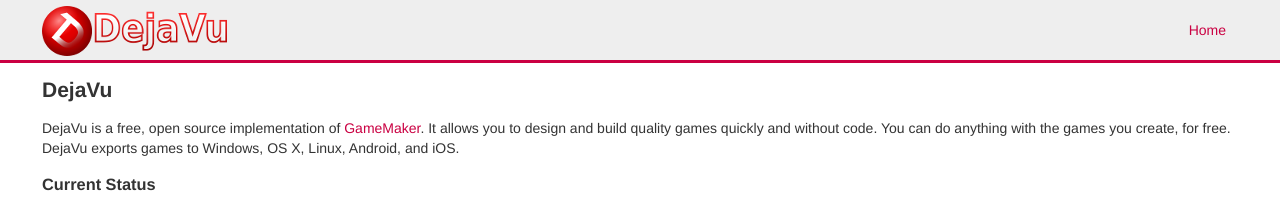
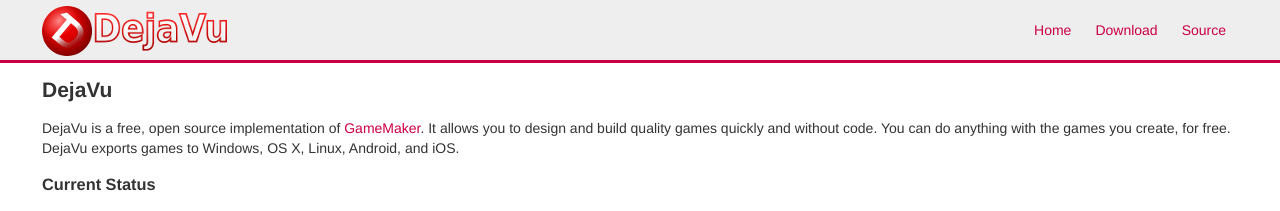
Before and after one commit to rpjohnst/dejavu-llvm, a Jekyll site: the page built from index.md, in a window 1280 px wide. Shown: the top 211 px of the page. Built offline with Jekyll 4.4.1, drawn with Linux system fonts in a browser that asks for light colours.

Commit message:
Update default.html

```diff
--- a/_layouts/default.html
+++ b/_layouts/default.html
@@ -22,6 +22,8 @@
 			</div>
 			<ul class="nav column">
 				<li><a href="/">Home</a></li>
+				<li><a href="https://github.com/rpjohnst/dejavu/releases">Download</a></li>
+				<li><a href="https://github.com/rpjohnst/dejavu">Source</a></li>
 			</ul>
 		</div>
 
```
